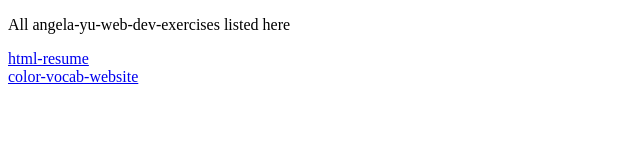
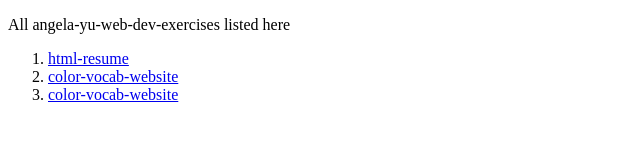
Before and after one commit to nimshankashmeera/angela-yu-web-dev-exercises, a plain HTML site: page index.html in a window 1280 px wide. Shown: the whole page, without its empty margins (0-640 px from the left). Drawn offline with Linux system fonts and the light colour scheme.

Commit message:
Refactor index.html to use an ordered list for links
Updated the structure of the index.html file to include an ordered list for the links.

```diff
--- a/index.html
+++ b/index.html
@@ -10,17 +10,25 @@
 
     <p>All angela-yu-web-dev-exercises listed here</p>
 
-    <p>
 
 
-    <a href = "./html-resume/index.html"> html-resume </a>
-    <br />
-    <a href = "./color-vocab-website/index.html"> color-vocab-website </a>
-    <br />
+    <ol>
+        <li>
+            <a href = "./html-resume/index.html"> html-resume </a>
+        </li>
+
+        <li>
+            <a href = "./color-vocab-website/index.html"> color-vocab-website </a>
+        </li>
+
+        <li>
+            <a href = "./css-flag/index.html"> color-vocab-website </a>
+        </li>
+
+
+    </ol>
 
 
 
-    </p>
-
 </body>
 </html>
```
